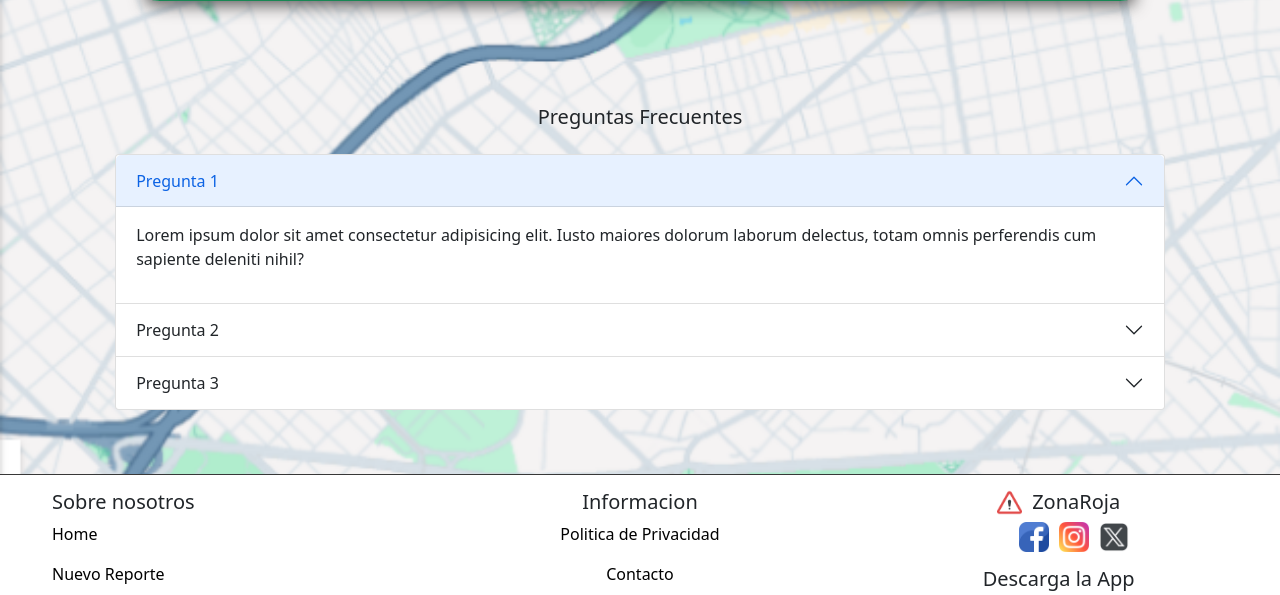
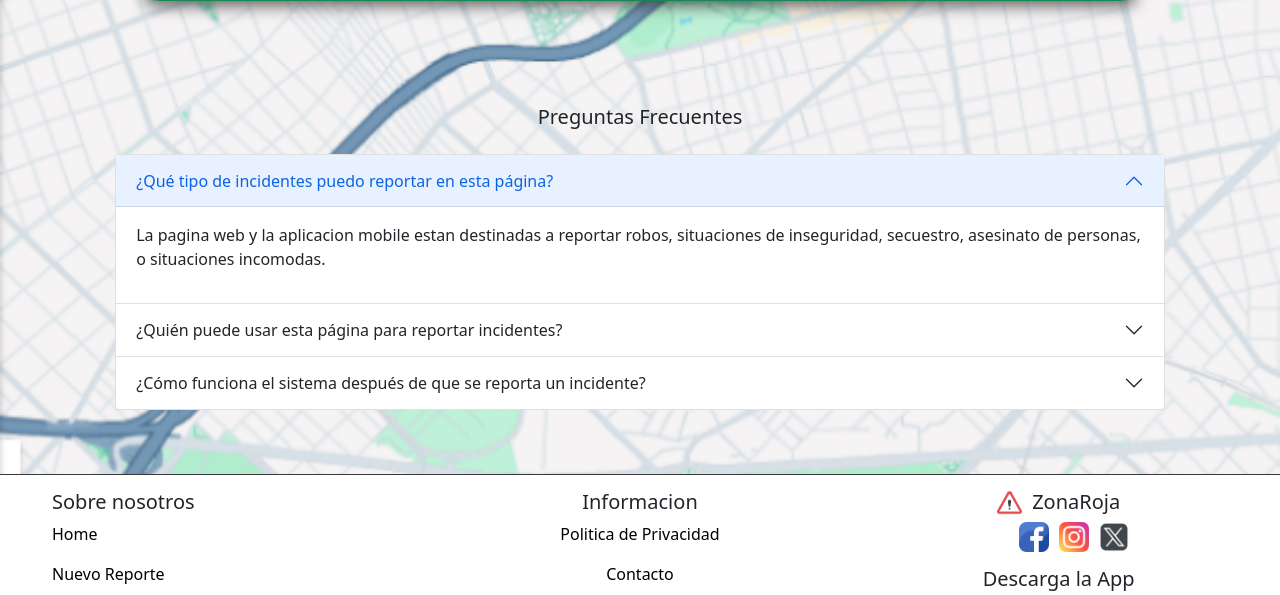
Before and after one commit to leticia-ramirez/nullptr, a Flask app: page / in a window 1280 px wide. Shown: the part 1412-2007 px from the top of the page. Run offline with Flask 3, Linux system fonts and the light colour scheme; data that the repository does not hold is empty; some libraries are stand-ins or nearby versions.

Commit message:
KAN-5 // KAN-6 // KAN-11 Actualizacion del front

```diff
--- a/front/static/js/script_mapa.js
+++ b/front/static/js/script_mapa.js
@@ -1,32 +1,75 @@
+let mapa, ubicacion_actual;
+
 function iniciar_mapa() {
-	let coordenadas_centrales = {lat: -34.595657, lng: -58.451228};
-	let mapa = new google.maps.Map(document.getElementById('map'), {zoom: 10, center: coordenadas_centrales});
+	let coordenadas_centrales = { lat: -34.595657, lng: -58.451228 };
+    mapa = new google.maps.Map(document.getElementById("map"), {zoom: 15, center: coordenadas_centrales});
 
-	// console.log(latitud);
-	// console.log(longitud);
-	// let latitud_1 = parseFloat(latitud);
-	// let longitud_1 = parseFloat(longitud);
-	// console.log(latitud_1);
-	// console.log(longitud_1);
+    let icono_customizado = {
+        path: google.maps.SymbolPath.CIRCLE,
+        scale: 10,
+        fillColor: "#08cf3d",
+        fillOpacity: 0.8,
+        strokeWeight: 2,
+        strokeColor: "#12421f",
+    };
 
-	// let coordenada = { lat: latitud_1, lng: longitud_1};
-	// let advancedMarker = new google.maps.Marker({position: coordenada, map: mapa});
+    let icono_incidencias = {
+        path: google.maps.SymbolPath.CIRCLE,
+        scale: 10,
+        fillColor: "#e00934",
+        fillOpacity: 0.8,
+        strokeWeight: 2,
+        strokeColor: "#851027",
+    };
 
-	// console.log("Coordenadas del mapa:", coordenadas);
+    ubicacion_actual = new google.maps.Marker({
+        position: coordenadas_centrales,
+        map: mapa,
+        icon: icono_customizado,
+        title: "Tu ubicación actual",
+    });
 
-	coordenadas.forEach((coordenada, index) => {
-        // console.log(`Creando marcador ${index + 1} en:`, coordenada);
+    if (navigator.geolocation) {
+        navigator.geolocation.watchPosition(
+        actualizar_posicion,
+        recibir_error,
+        { enableHighAccuracy: true, maximumAge: 0 }
+        );
+    } else {
+        alert("La geolocalización no está soportada por tu navegador.");
+    }
 
+    coordenadas.forEach((coordenada, index) => {
         if (coordenada.lat && coordenada.lng) {
             new google.maps.Marker({
                 position: { lat: coordenada.lat, lng: coordenada.lng },
                 map: mapa,
+                icon: icono_incidencias,
             });
-        } else {
-            // console.warn(`Coordenada inválida en el índice ${index}:`, coordenada);
         }
     });
+}
 
-	let coordenada_hardcodeada = {lat: -34.590165, lng: -58.372720};
-	let marcador_3 = new google.maps.Marker({position: coordenada_hardcodeada, map: mapa});
+function actualizar_posicion(position) {
+    let { latitude, longitude } = position.coords;
+    let nueva_posicion = { lat: latitude, lng: longitude };
+
+    ubicacion_actual.setPosition(nueva_posicion);
+    mapa.setCenter(nueva_posicion);
 }
+
+function recibir_error(error) {
+    switch (error.code) {
+        case error.PERMISSION_DENIED:
+            alert("Permiso denegado para acceder a la ubicación.");
+            break;
+        case error.POSITION_UNAVAILABLE:
+            alert("Información de ubicación no disponible.");
+            break;
+        case error.TIMEOUT:
+            alert("Tiempo de espera agotado al intentar obtener la ubicación.");
+            break;
+        default:
+            alert("Error desconocido al intentar acceder a la ubicación.");
+    }
+}
--- a/front/templates/buscar_zona.html
+++ b/front/templates/buscar_zona.html
@@ -6,7 +6,7 @@
         <div class="form-container busqueda">
             <form action="{{url_for('buscar')}}" method="get" class="form" id="user-form">
                     <div class="form-box">
-                        <input type="text" name="busqueda" placeholder="Busca por localidad" class="filtrar-items">
+                        <input type="text" name="busqueda" placeholder="Busca por localidad [ Por ejemplo: San Telmo ]" class="filtrar-items">
                         <small class="error-text">Introduce una localidad</small>
                     </div>
 
--- a/front/templates/home.html
+++ b/front/templates/home.html
@@ -55,13 +55,12 @@
                 <button class="accordion-button" type="button" data-bs-toggle="collapse"
                     data-bs-target="#panelsStayOpen-collapseOne" aria-expanded="true"
                     aria-controls="panelsStayOpen-collapseOne">
-                    Pregunta 1
+                    ¿Qué tipo de incidentes puedo reportar en esta página?
                 </button>
             </h2>
             <div id="panelsStayOpen-collapseOne" class="accordion-collapse collapse show">
                 <div class="accordion-body">
-                    <p class="text-justify">Lorem ipsum dolor sit amet consectetur adipisicing elit. Iusto maiores
-                        dolorum laborum delectus, totam omnis perferendis cum sapiente deleniti nihil?</p>
+                    <p class="text-justify"> La pagina web y la aplicacion mobile estan destinadas a reportar robos, situaciones de inseguridad, secuestro, asesinato de personas, o situaciones incomodas.</p>
                 </div>
             </div>
         </div>
@@ -70,14 +69,12 @@
                 <button class="accordion-button collapsed" type="button" data-bs-toggle="collapse"
                     data-bs-target="#panelsStayOpen-collapseTwo" aria-expanded="false"
                     aria-controls="panelsStayOpen-collapseTwo">
-                    Pregunta 2
+                    ¿Quién puede usar esta página para reportar incidentes?
                 </button>
             </h2>
             <div id="panelsStayOpen-collapseTwo" class="accordion-collapse collapse">
                 <div class="accordion-body">
-                    <p class="text-justify">Lorem ipsum dolor sit amet consectetur adipisicing elit. Accusamus provident
-                        est minus nulla reiciendis ducimus aspernatur. Quisquam, nisi modi! Eum adipisci animi minima
-                        quod cumque molestiae et iure aliquid voluptates.</p>
+                    <p class="text-justify">El sistema de reportes es libre, siempre y cuando la persona se haya registrado en nuestra pagina web y hayamos corroborado su identidad.</p>
                 </div>
             </div>
         </div>
@@ -86,14 +83,12 @@
                 <button class="accordion-button collapsed" type="button" data-bs-toggle="collapse"
                     data-bs-target="#panelsStayOpen-collapseThree" aria-expanded="false"
                     aria-controls="panelsStayOpen-collapseThree">
-                    Pregunta 3
+                    ¿Cómo funciona el sistema después de que se reporta un incidente?
                 </button>
             </h2>
             <div id="panelsStayOpen-collapseThree" class="accordion-collapse collapse">
                 <div class="accordion-body">
-                    <p class="text-justify">Lorem ipsum dolor, sit amet consectetur adipisicing elit. Neque tenetur
-                        expedita, doloribus itaque ducimus blanditiis ipsa accusantium cumque officia ratione distinctio
-                        sunt voluptatibus illum similique eaque eveniet praesentium amet magni.</p>
+                    <p class="text-justify">Los reportes son recibidos y revisados con coidadoso criterio de inseguridad para que sean reportadas situaciones de importancia acorde.</p>
                 </div>
             </div>
         </div>
--- a/front/templates/reporte.html
+++ b/front/templates/reporte.html
@@ -82,11 +82,10 @@
     </form>
 </div>
 
-<!-- Modal -->
 <div id="confirmationModal" class="modal" style="display:none;">
     <div class="modal-content">
         <span id="closeModal" class="close">&times;</span>
-        <h2>¿Es esta la dirección correcta?</h2>
+        <h2 class="text-center">¿Es esta la dirección correcta?</h2>
         <div id="map" style="width: 100%; height: 300px;"></div>
         <div class="map-buttons">
             <button id="confirmBtn" class="btn btn-success">Confirmar</button>
@@ -152,6 +151,6 @@
         });
     }
 </script>
-<script src="https://maps.googleapis.com/maps/api/js?key=YOUR_API_KEY"></script>
+<script src="https://maps.googleapis.com/maps/api/js?key=AIzaSyBDaeWicvigtP9xPv919E-RNoxfvC-Hqik"></script>
 
 {% endblock %}
```
Also changed, not shown: front/static/css/style.css (+30 -10 lines), 1 other file.
